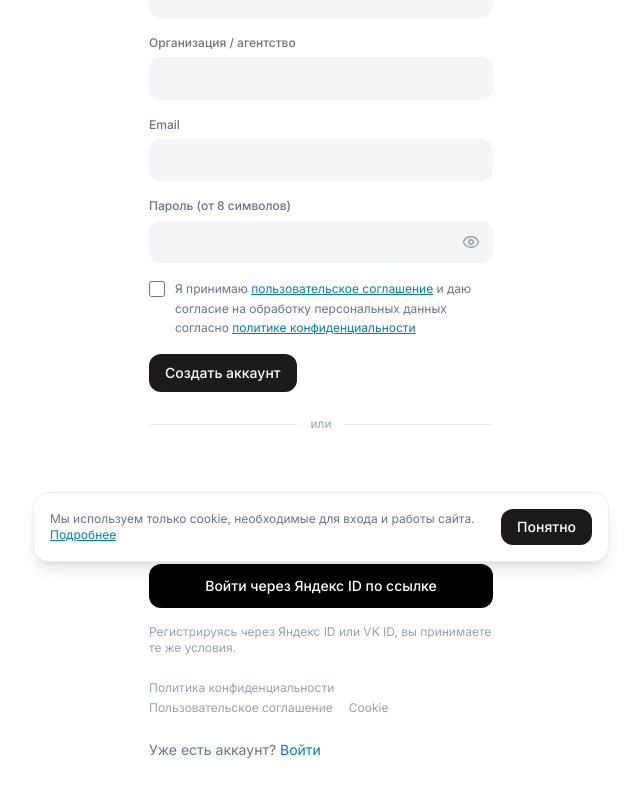
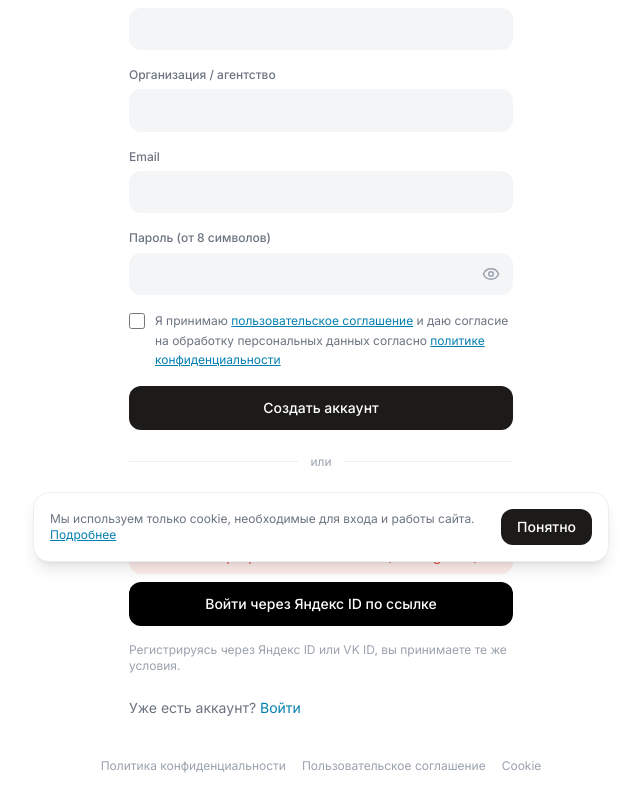
Before and after one commit to edinayasredarf-png/kontent, a Next.js app: page /register in a window 1280 px wide. Shown: the part 226-1020 px from the top of the page, without its empty margins (319-959 px from the left). Before the commit the page ends 986 px from the top, so only its background shows below. Built offline with nearby package versions, Linux system fonts and the light colour scheme; no server answers; what undici would draw is missing.

Commit message:
Вход: кнопки формы на всю ширину (44 px, как у Яндекса), ссылки на документы — внизу страницы
Co-Authored-By: Claude Sonnet 5.5 <noreply@anthropic.com>

```diff
--- a/src/app/forgot/page.tsx
+++ b/src/app/forgot/page.tsx
@@ -11,17 +11,19 @@ export const dynamic = "force-dynamic";
 export default function Forgot() {
   const mail = mailConfigured();
   return (
-    <main className="mx-auto flex min-h-screen max-w-sm flex-col justify-center px-5">
+    <main className="flex min-h-screen flex-col px-5">
+    <div className="mx-auto flex w-full max-w-sm flex-1 flex-col justify-center py-8">
       <div className="mb-8"><Logo href="/login" /></div>
       <h1 className="mb-1 text-2xl font-semibold">Восстановление пароля</h1>
       <p className="mb-6 text-sm text-ink2">Укажите email аккаунта — отправим ссылку для создания нового пароля.</p>
       {mail ? (
-        <Form action={forgotAction} submit="Отправить ссылку"><Field label="Email"><input name="email" type="email" required autoComplete="email" className="input" /></Field></Form>
+        <Form action={forgotAction} submit="Отправить ссылку" wide><Field label="Email"><input name="email" type="email" required autoComplete="email" className="input" /></Field></Form>
       ) : (
         <p className="rounded-xl bg-warn-soft px-4 py-3 text-sm text-warn">Отправка писем пока не настроена. Напишите администратору платформы — он выдаст ссылку для сброса пароля.</p>
       )}
       <p className="mt-6 text-sm text-ink2"><Link className="text-accent-ink" href="/login">← Вернуться ко входу</Link></p>
-      <LegalLinks className="mt-8" />
+    </div>
+    <footer className="pb-5 pt-2"><LegalLinks className="justify-center" /></footer>
     </main>
   );
 }
--- a/src/app/login/page.tsx
+++ b/src/app/login/page.tsx
@@ -22,21 +22,23 @@ export default async function Login({ searchParams }: { searchParams: Promise<{
   const { error, next, reset } = await searchParams;
   const nx = safeNext(next);
   return (
-    <main className="mx-auto flex min-h-screen max-w-sm flex-col justify-center px-5">
+    <main className="flex min-h-screen flex-col px-5">
+    <div className="mx-auto flex w-full max-w-sm flex-1 flex-col justify-center py-8">
       <div className="mb-8"><Logo href="/login" /></div>
       <h1 className="mb-1 text-2xl font-semibold">Вход</h1>
       <p className="mb-6 text-sm text-ink2">Единая среда</p>
       {reset === "1" && <p className="mb-4 rounded-xl bg-good-soft px-3 py-2 text-sm text-good">Пароль изменён. Войдите с новым паролем.</p>}
       {error && ERRORS[error] && <p className="mb-4 rounded-xl bg-bad-soft px-3 py-2 text-sm text-bad">{ERRORS[error]}</p>}
-      <Form action={loginAction} submit="Войти">
+      <Form action={loginAction} submit="Войти" wide>
         <input type="hidden" name="next" value={nx} />
         <Field label="Email"><input name="email" type="email" required autoComplete="username" className="input" /></Field>
         <Field label="Пароль"><PasswordInput autoComplete="current-password" /></Field>
         <div className="-mt-2 text-right"><Link className="text-xs text-accent-ink" href="/forgot">Забыли пароль?</Link></div>
       </Form>
       <OAuthButtons verb="Войти" next={nx} />
-      <LegalLinks className="mt-8" />
       <p className="mt-6 text-sm text-ink2">Нет аккаунта? <Link className="text-accent-ink" href={nx === "/app" ? "/register" : `/register?next=${encodeURIComponent(nx)}`}>Зарегистрироваться</Link></p>
+    </div>
+    <footer className="pb-5 pt-2"><LegalLinks className="justify-center" /></footer>
     </main>
   );
 }
--- a/src/app/register/page.tsx
+++ b/src/app/register/page.tsx
@@ -12,11 +12,12 @@ export const metadata = { title: "Регистрация" };
 export default async function Register({ searchParams }: { searchParams: Promise<{ next?: string }> }) {
   const nx = safeNext((await searchParams).next);
   return (
-    <main className="mx-auto flex min-h-screen max-w-sm flex-col justify-center px-5">
+    <main className="flex min-h-screen flex-col px-5">
+    <div className="mx-auto flex w-full max-w-sm flex-1 flex-col justify-center py-8">
       <div className="mb-8"><Logo href="/register" /></div>
       <h1 className="mb-1 text-2xl font-semibold">Создать аккаунт</h1>
       <p className="mb-6 text-sm text-ink2">100 ₽ на баланс в подарок — хватит на пробный контент-план.</p>
-      <Form action={registerAction} submit="Создать аккаунт">
+      <Form action={registerAction} submit="Создать аккаунт" wide>
         <input type="hidden" name="next" value={nx} />
         <Field label="Ваше имя"><input name="name" required className="input" /></Field>
         <Field label="Организация / агентство"><input name="org" required className="input" /></Field>
@@ -26,8 +27,9 @@ export default async function Register({ searchParams }: { searchParams: Promise
       </Form>
       <OAuthButtons verb="Зарегистрироваться" next={nx} />
       <p className="mt-4 text-xs text-ink3">Регистрируясь через Яндекс ID или VK ID, вы принимаете те же условия.</p>
-      <LegalLinks className="mt-6" />
       <p className="mt-6 text-sm text-ink2">Уже есть аккаунт? <Link className="text-accent-ink" href={nx === "/app" ? "/login" : `/login?next=${encodeURIComponent(nx)}`}>Войти</Link></p>
+    </div>
+    <footer className="pb-5 pt-2"><LegalLinks className="justify-center" /></footer>
     </main>
   );
 }
--- a/src/app/reset/[token]/page.tsx
+++ b/src/app/reset/[token]/page.tsx
@@ -13,13 +13,14 @@ export default async function Reset({ params }: { params: Promise<{ token: strin
   const { token } = await params;
   const info = await resetInfo(token);
   return (
-    <main className="mx-auto flex min-h-screen max-w-sm flex-col justify-center px-5">
+    <main className="flex min-h-screen flex-col px-5">
+    <div className="mx-auto flex w-full max-w-sm flex-1 flex-col justify-center py-8">
       <div className="mb-8"><Logo href="/login" /></div>
       {info ? (
         <>
           <h1 className="mb-1 text-2xl font-semibold">Новый пароль</h1>
           <p className="mb-6 text-sm text-ink2">Для {info.email}. После смены вы выйдете со всех устройств.</p>
-          <Form action={resetAction} submit="Сохранить пароль">
+          <Form action={resetAction} submit="Сохранить пароль" wide>
             <input type="hidden" name="token" value={token} />
             <Field label="Новый пароль (от 8 символов)"><PasswordInput name="password" autoComplete="new-password" minLength={8} /></Field>
             <Field label="Повторите пароль"><PasswordInput name="confirm" autoComplete="new-password" minLength={8} /></Field>
@@ -32,7 +33,8 @@ export default async function Reset({ params }: { params: Promise<{ token: strin
           <Link href="/forgot" className="btn w-fit">Запросить новую ссылку</Link>
         </>
       )}
-      <LegalLinks className="mt-8" />
+    </div>
+    <footer className="pb-5 pt-2"><LegalLinks className="justify-center" /></footer>
     </main>
   );
 }
--- a/src/components/Form.tsx
+++ b/src/components/Form.tsx
@@ -4,14 +4,14 @@ import { Loader2 } from "lucide-react";
 
 type Act = (prev: unknown, f: FormData) => Promise<{ error?: string; ok?: string } | void>;
 
-export function Form({ action, children, submit, className, variant }: { action: Act; children: React.ReactNode; submit: string; className?: string; variant?: "ghost" | "danger" }) {
+export function Form({ action, children, submit, className, variant, wide }: { wide?: boolean; action: Act; children: React.ReactNode; submit: string; className?: string; variant?: "ghost" | "danger" }) {
   const [state, run, pending] = useActionState(async (p: unknown, f: FormData) => (await action(p, f)) ?? {}, {} as { error?: string; ok?: string });
   return (
     <form action={run} className={className ?? "space-y-4"}>
       {children}
       {state?.ok && <p className="rounded-xl bg-good-soft px-3 py-2 text-sm text-good">{state.ok}</p>}
       {state?.error && <p className="rounded-xl bg-bad-soft px-3 py-2 text-sm text-bad">{state.error}</p>}
-      <button className={variant === "ghost" ? "btn btn-ghost !py-1.5" : variant === "danger" ? "btn btn-danger !py-1.5" : "btn"} disabled={pending}>{pending && <Loader2 size={15} className="animate-spin" />}{submit}</button>
+      <button className={variant === "ghost" ? "btn btn-ghost !py-1.5" : variant === "danger" ? "btn btn-danger !py-1.5" : wide ? "btn h-11 w-full justify-center" : "btn"} disabled={pending}>{pending && <Loader2 size={15} className="animate-spin" />}{submit}</button>
     </form>
   );
 }
```
